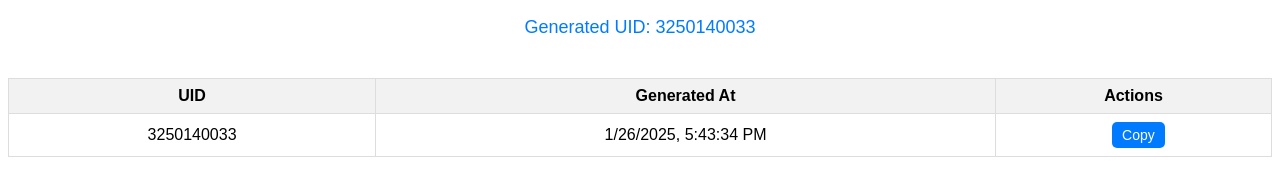
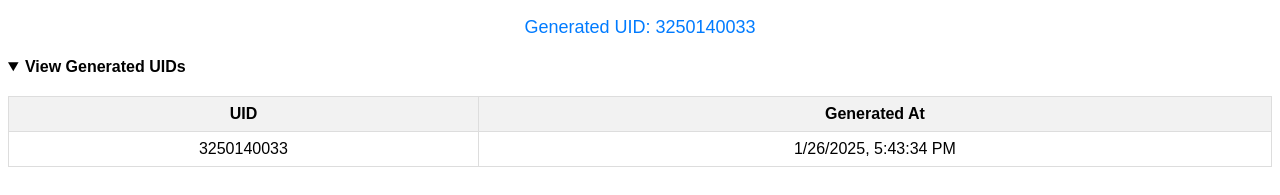
Before and after one commit to wolfblood135/uidgen, a plain HTML site: page index.html in a window 1280 px wide. Both pictures are taken after a click on the button "Generate UID". Shown: the part 149-344 px from the top of the page. Drawn offline with Linux system fonts and the light colour scheme.

Commit message:
Update index.html

```diff
--- a/index.html
+++ b/index.html
@@ -58,25 +58,18 @@
       background-color: #f2f2f2;
     }
 
-    .copy-btn {
-      margin-left: 10px;
-      padding: 5px 10px;
-      font-size: 14px;
-      background-color: #007BFF;
-      color: white;
-      border: none;
-      border-radius: 5px;
-      cursor: pointer;
-    }
-
-    .copy-btn:hover {
-      background-color: #0056b3;
-    }
-
     #copiedMessage {
       font-size: 14px;
       margin-top: 10px;
       color: green;
+    }
+
+    details[open] summary {
+      font-weight: bold;
+    }
+
+    details summary {
+      cursor: pointer;
     }
   </style>
 </head>
@@ -87,16 +80,18 @@
     <div id="output" onclick="copyToClipboard(generatedUID)"></div>
 
     <div id="history">
+      <details id="uidHistory">
+        <summary>View Generated UIDs</summary>
         <table id="uidTable">
           <thead>
             <tr>
               <th>UID</th>
               <th>Generated At</th>
-            <th>Actions</th>
             </tr>
           </thead>
           <tbody id="uidList"></tbody>
         </table>
+      </details>
     </div>
 
     <div id="copiedMessage" style="display:none;">Copied</div>
@@ -115,7 +110,7 @@
       generatedUID = uid;
 
       let uids = JSON.parse(localStorage.getItem('uids')) || [];
-      uids.push({ uid, timestamp });
+      uids.unshift({ uid, timestamp });  // Add to the top of the list
       localStorage.setItem('uids', JSON.stringify(uids));
 
       document.getElementById('output').innerHTML = `Generated UID: ${uid}`;
@@ -123,6 +118,11 @@
 
       updateUIDList(uid, timestamp);
       document.getElementById('copiedMessage').style.display = 'none'; // Hide "Copied" message
+
+      // Ensure the history section is open when there are UIDs in the list
+      if (uids.length > 0) {
+        document.getElementById('uidHistory').open = true;
+      }
     }
 
     // Update the UID table with the newly generated UID and timestamp
@@ -130,9 +130,10 @@
       const uidList = document.getElementById('uidList');
       const row = document.createElement('tr');
 
-      // Create UID cell
+      // Create UID cell and make it clickable for copying
       const uidCell = document.createElement('td');
       uidCell.textContent = uid;
+      uidCell.onclick = () => copyToClipboard(uid);
       row.appendChild(uidCell);
 
       // Create Timestamp cell
@@ -140,17 +141,8 @@
       timestampCell.textContent = timestamp;
       row.appendChild(timestampCell);
 
-      // Create Actions cell with copy button
-      const actionsCell = document.createElement('td');
-      const copyButton = document.createElement('button');
-      copyButton.classList.add('copy-btn');
-      copyButton.textContent = 'Copy';
-      copyButton.onclick = () => copyToClipboard(uid);
-      actionsCell.appendChild(copyButton);
-      row.appendChild(actionsCell);
-
-      // Add the row to the table
-      uidList.appendChild(row);
+      // Add the row to the top of the table
+      uidList.insertBefore(row, uidList.firstChild);
     }
 
     // Load existing UIDs from localStorage and display them in the table
@@ -160,6 +152,11 @@
       uids.forEach(uidObj => {
         updateUIDList(uidObj.uid, uidObj.timestamp);
       });
+
+      // If there are no UIDs, hide the details section
+      if (uids.length === 0) {
+        document.getElementById('uidHistory').open = false;
+      }
     }
 
     // Copy UID to clipboard
```
Lines whose indentation alone changed are shown as unchanged.
